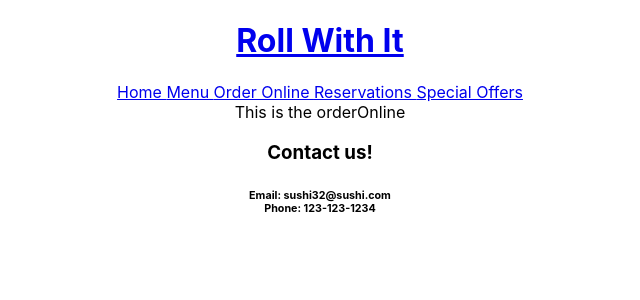
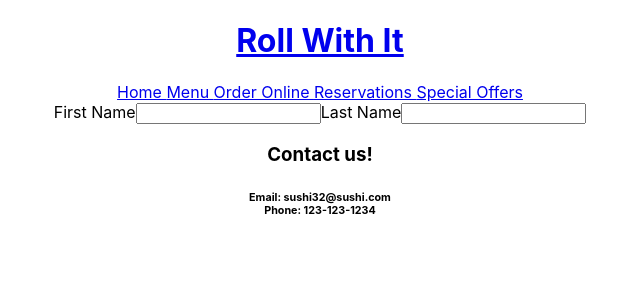
Before and after one commit to Saradawson/Sushi-Resturaunt-Website, a React (Create React App) app: page /orderOnline in a window 1280 px wide. Shown: the top 300 px of the page, without its empty margins (320-960 px from the left). Built offline with nearby package versions, Linux system fonts and the light colour scheme.

Commit message:
first name label made

```diff
--- a/src/comonents/orderOnline.js
+++ b/src/comonents/orderOnline.js
@@ -1,9 +1,20 @@
 import React from 'react';
+import { BrowserRouter as Router, Routes, Route, Link } from 'react-router-dom';
 
+const initialInfo = {
+    firstName: '',
+    lastName: '',
+    phone: '',
+}
 function OrderOnline() {
     return (
         <div className='orderOnline-container'>
-            This is the orderOnline
+            <form>
+                <label>First Name</label>
+                <input type='text' name='firstName' />
+                <label>Last Name</label>
+                <input type='text' name='firstName' />
+            </form>
         </div>
     )
 }
```
